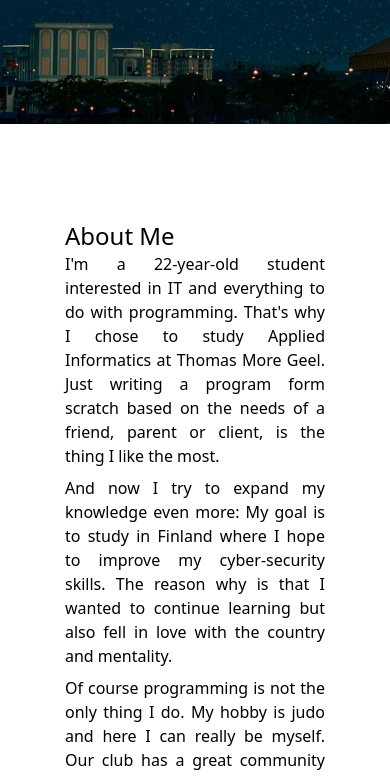
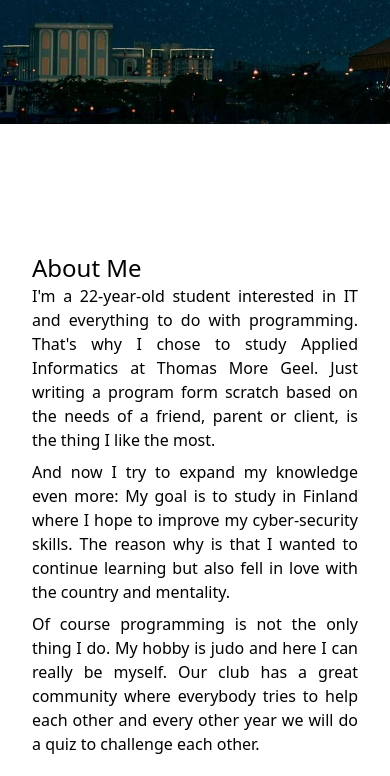
Before and after one commit to Michiel-VE/portfolio-Angular, an Angular app: page / in a window 390 px wide. Shown: the part 720-1496 px from the top of the page. Built offline with nearby package versions, Linux system fonts and the light colour scheme.

Commit message:
open nav on mobile

```diff
--- a/src/app/home/about-me/about-me.component.html
+++ b/src/app/home/about-me/about-me.component.html
@@ -1,6 +1,6 @@
-<section id="about" class="md:px-10 md:pl-20 flex items-center min-h-screen">
+<section id="about" class="mx-8 md:px-8 md:pl-20 flex items-center min-h-screen">
   <div class="flex flex-col md:flex-row items-center justify-center pt-24 w-full md:w-3/4 m-auto">
-    <div class="w-2/3 m-auto">
+    <div class="md:w-2/3 m-auto">
       <h2 class="text-2xl small-caps md-2 md:mb-4">About Me</h2>
       <div class="text-justify">
         <p>
--- a/src/app/home/footer/footer.component.html
+++ b/src/app/home/footer/footer.component.html
@@ -1,5 +1,5 @@
-<footer id="socials" class="snap-scroll-start">
-  <div class="min-h-screen py-8 flex items-center justify-evenly bg-social bg-cover bg-fixed bg-no-repeat bg-bottom">
+<footer id="socials">
+  <div class="min-h-screen py-16 flex items-center justify-evenly bg-social bg-cover bg-fixed bg-no-repeat bg-bottom">
     <div class="grid grid-cols-1 md:grid-cols-2 xl:grid-cols-4 gap-6">
       <div class="effect bg-white rounded-lg">
         <a href="https://twitter.com/mve_1999" target="blank">
--- a/src/app/navigation/navigation.component.html
+++ b/src/app/navigation/navigation.component.html
@@ -6,7 +6,7 @@
         <img src="assets/img/icon.png" alt="Home" width="40" height="40">
         <h2 class="text-2xl small-caps ml-4">Michiel Van Eynde</h2>
       </div>
-      <button aria-label="Menu" id="menuBtn" class="block md:hidden focus:outline-none p-2 ml-auto">
+      <button (click)="NavToggle()" aria-label="Menu" id="menuBtn" class="block md:hidden focus:outline-none p-2 ml-auto">
         <span class="fas fa-bars"></span>
       </button>
     </div>
--- a/src/app/navigation/navigation.component.ts
+++ b/src/app/navigation/navigation.component.ts
@@ -7,6 +7,13 @@ import { Component } from '@angular/core';
 })
 export class NavigationComponent {
 
+  NavToggle(): void {
+    let nav = document.getElementById('menu');
+
+    // @ts-ignore
+    nav.classList.toggle('hidden');
+  }
+
   Scroll(section: string): void{
     // @ts-ignore
     document.getElementById(section)
@@ -15,5 +22,8 @@ export class NavigationComponent {
       block: "start",
       inline: "nearest"
     });
+    if (section !== 'home'){
+    this.NavToggle()
+    }
   }
 }
```
